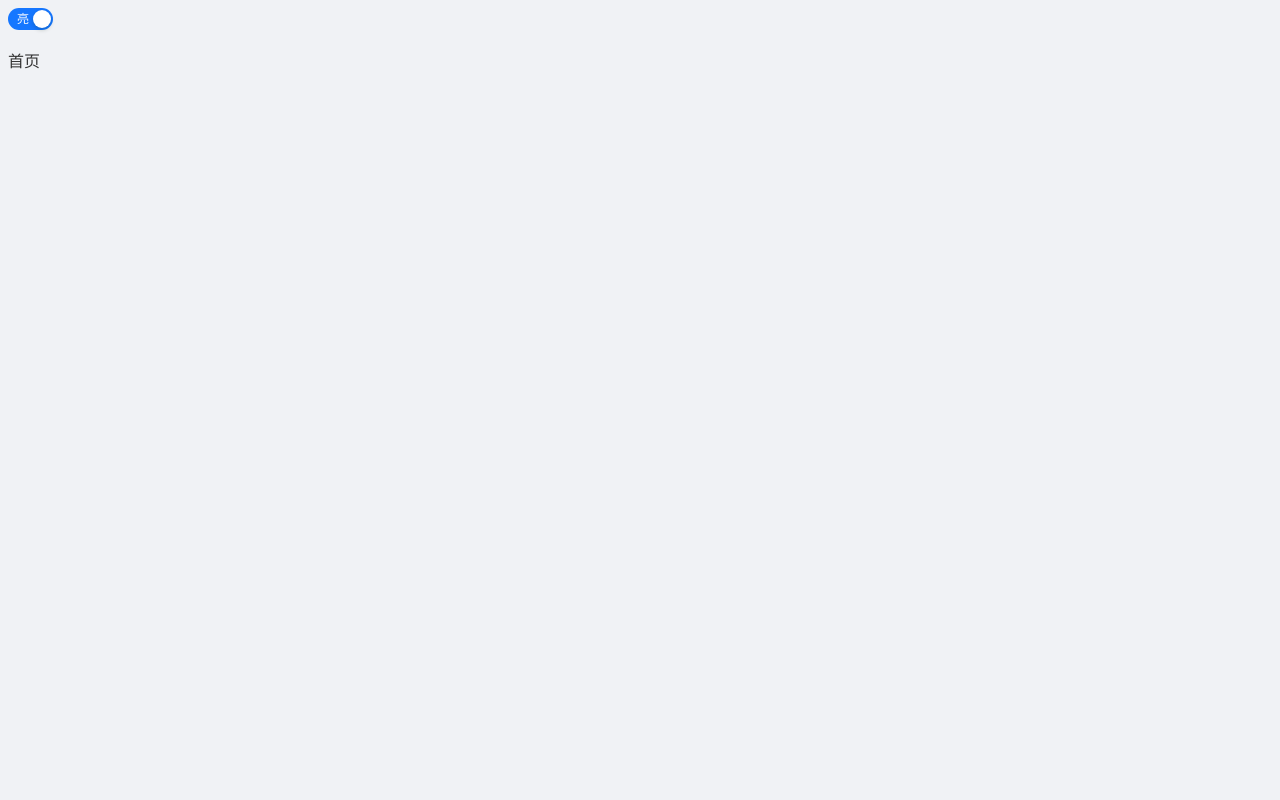
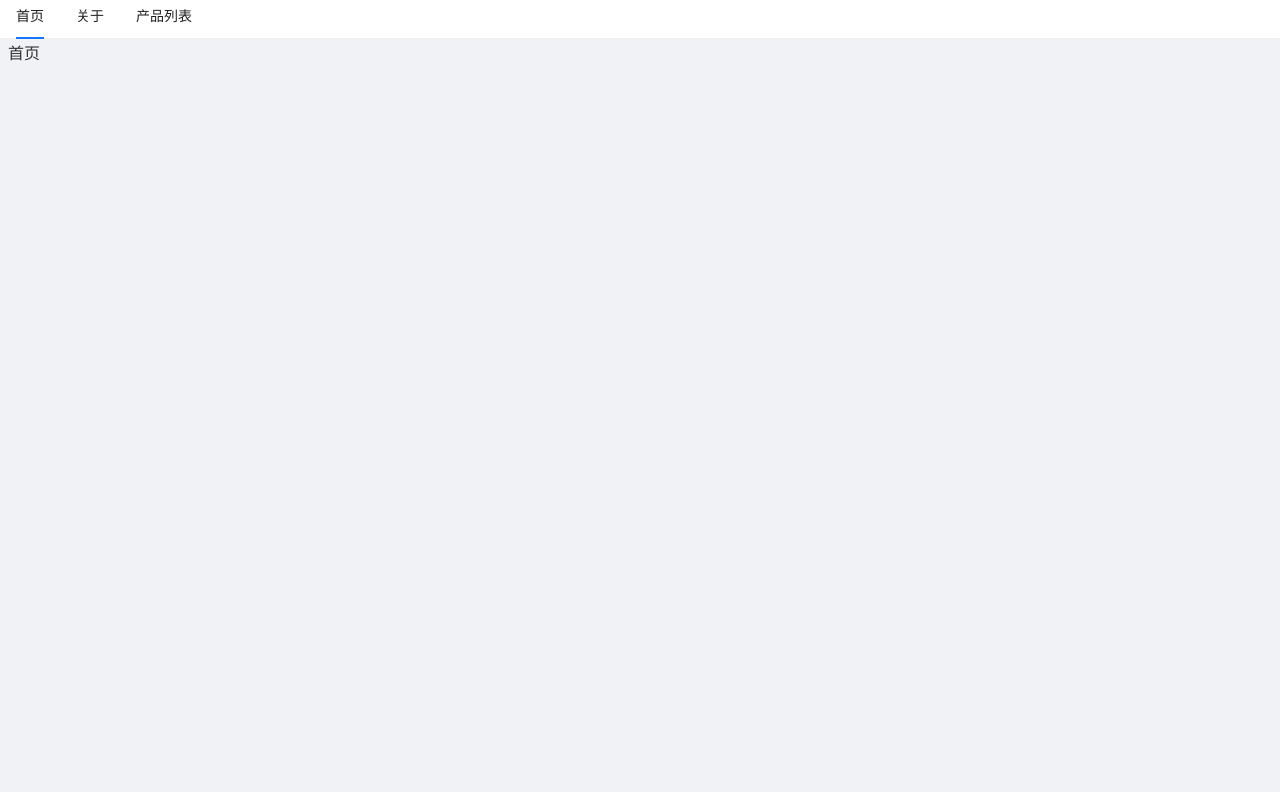
Before and after one commit to wanghengzz/React-Ts-Component, a React (Vite) app: page / in a window 1280 px wide. Built offline with nearby package versions, Linux system fonts and the light colour scheme.

Commit message:
'添加菜单'

```diff
--- /dev/null
+++ b/src/Layout/Menu/index.tsx
@@ -0,0 +1,31 @@
+import { useNavigate } from 'react-router-dom'
+import { Menu } from 'antd'
+import type { MenuProps } from 'antd'
+import router from '../../router/index'
+
+const generateMenuItems = (routes: any[]): MenuProps['items'] => {
+  return routes.map((route) => ({
+    key: route.path,
+    label: route.meta?.title,
+    children: route.children ? generateMenuItems(route.children) : undefined,
+  }))
+}
+export default function TopMenu() {
+  const navigate = useNavigate()
+  const handleMenuClick: MenuProps['onClick'] = ({ key }) => {
+    navigate(key)
+  }
+
+  const routeItem = router.routes.find((route) => route.path === '/')
+
+  const menuItems: MenuProps['items'] = routeItem?.children ? generateMenuItems(routeItem.children) : []
+
+  return (
+    <Menu
+      mode="horizontal"
+      style={{ width: '100%' }}
+      items={menuItems}
+      onClick={handleMenuClick}
+    />
+  )
+}
--- a/src/Layout/index.tsx
+++ b/src/Layout/index.tsx
@@ -2,13 +2,15 @@
  * @Author:
  * @Date: 2025-02-13 09:45:57
  * @LastEditors: Do not edit
- * @LastEditTime: 2025-02-14 16:29:48
+ * @LastEditTime: 2025-02-17 10:38:39
  * @Description:
  * @FilePath: \react-project\src\Layout\index.tsx
  */
 // import { ButtonProps } from '../components/commonButton/interface';
-import { Outlet } from 'react-router-dom';
-import ThemeSwitch from '../components/themeSwitch';
+import { Outlet } from 'react-router-dom'
+import ThemeSwitch from './themeSwitch'
+import TopMenu from './Menu'
+
 export default function Layout() {
 
   // const btnList: ButtonProps[] = [
@@ -56,12 +58,15 @@ export default function Layout() {
   //   },
   // ]
 
-  return <div className='layout'>
-    <div className='layout-header'>
-        <ThemeSwitch defaultTheme='light'></ThemeSwitch>
+  return (
+    <div className="layout">
+      <div className="layout-header">
+        <TopMenu/>
+        {/* <ThemeSwitch defaultTheme="light" /> */}
+      </div>
+      <div>
+        <Outlet />
+      </div>
     </div>
-    <div>
-      <Outlet />
-    </div>
-  </div>
+  )
 }
--- a/src/components/themeSwitch/index.tsx
+++ b/src/Layout/themeSwitch/index.tsx
@@ -2,7 +2,7 @@
  * @Author:
  * @Date: 2025-02-14 16:23:28
  * @LastEditors: Do not edit
- * @LastEditTime: 2025-02-14 16:27:40
+ * @LastEditTime: 2025-02-17 09:15:44
  * @Description:
  * @FilePath: \react-project\src\components\themeSwitch\index.tsx
  */
@@ -13,7 +13,7 @@ interface ThemeSwitchProps {
   defaultTheme: 'light' | 'dark';
 }
 
-const ThemeSwitch: React.FC<ThemeSwitchProps> = ({ defaultTheme }) => {
+const ThemeSwitch: React.FC<ThemeSwitchProps> = ({ defaultTheme='light' }) => {
   const [theme, setTheme] = useState(defaultTheme)
 
   const changeTheme = () => {
--- a/src/router/index.tsx
+++ b/src/router/index.tsx
@@ -2,7 +2,7 @@
  * @Author:
  * @Date: 2025-02-13 15:49:17
  * @LastEditors: Do not edit
- * @LastEditTime: 2025-02-14 09:34:04
+ * @LastEditTime: 2025-02-17 09:54:45
  * @Description:
  * @FilePath: \react-project\src\router\index.tsx
  */
@@ -85,13 +85,7 @@ const routes: CustomRoute[] = [
   },
 ]
 
-const normalizeRoutes = (routes: CustomRoute[]): RouteObject[] => {
-  return routes.map(({ meta, index, ...route }) => ({
-    ...route,
-    children: route.children ? normalizeRoutes(route.children) : []
-  }))
-}
+const router = createBrowserRouter(routes)
+console.log(router)
 
-const normalizedRoutes = normalizeRoutes(routes)
-const router = createBrowserRouter(normalizedRoutes)
 export default router
--- a/src/style/globle.scss
+++ b/src/style/globle.scss
@@ -48,9 +48,10 @@ html {
     }
   }
   .layout-header {
-    padding: $content-padding;
-    height: calc($layout-header-height - $content-padding*2);
-    width: calc(100% - $content-padding * 2);
+    height: calc($layout-header-height - $content-padding);
+    width: 100%;
     background-color: var(--background-theme-light);
+    display: flex;
+    align-items: center;
   }
 }
```
